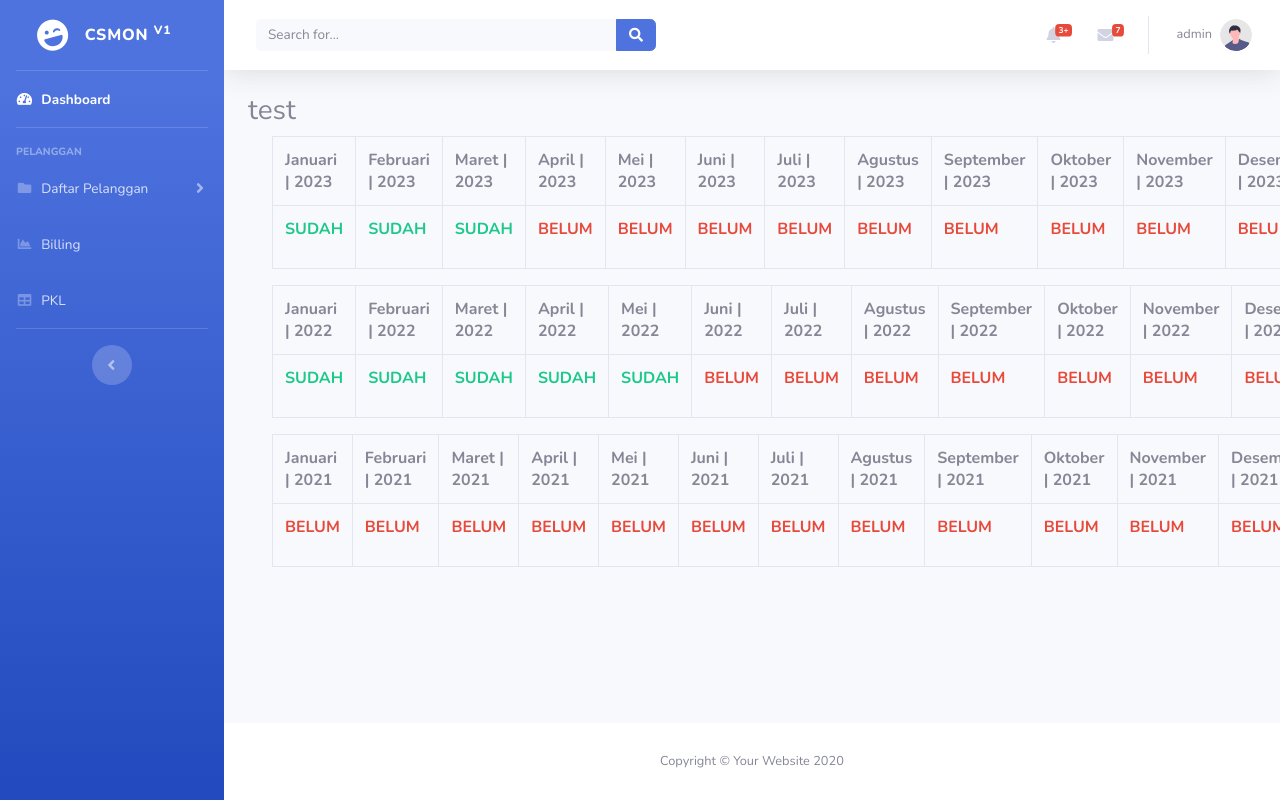
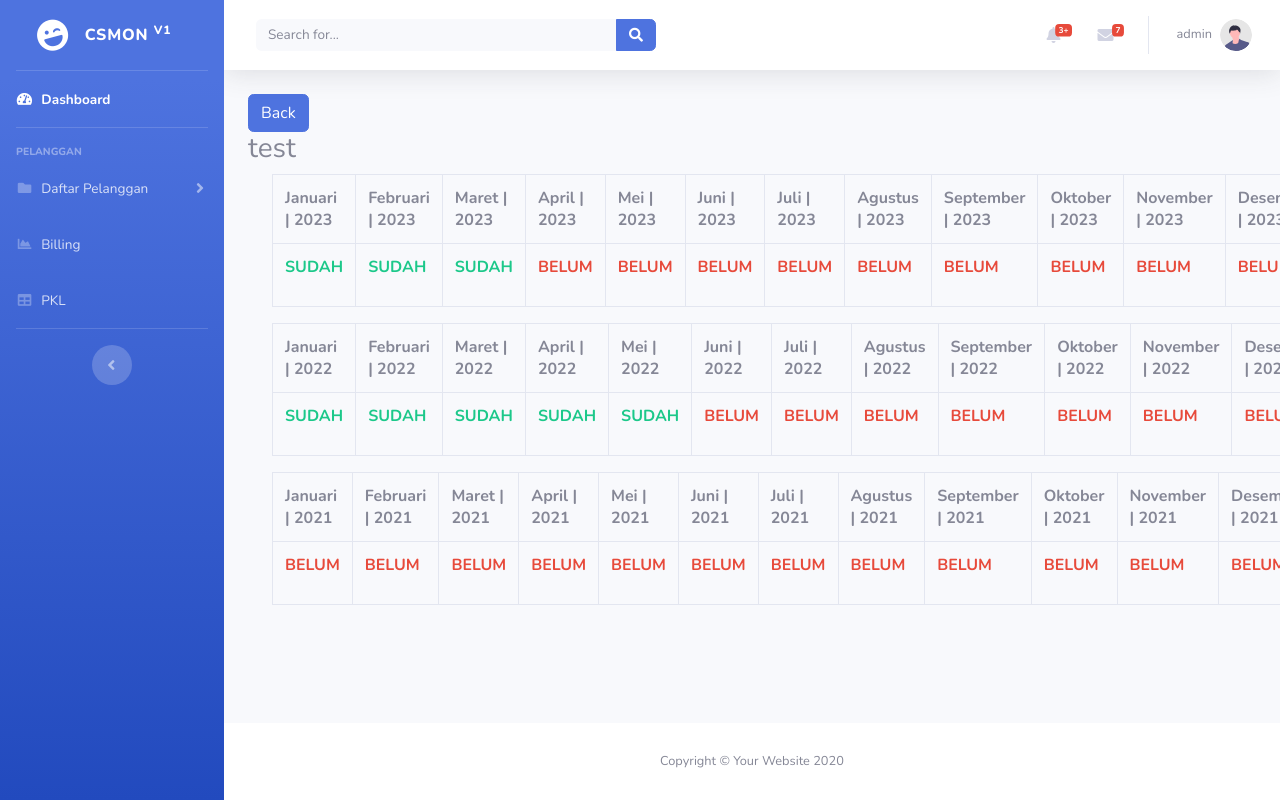
Before and after one commit to tuman45/CSMon, a PHP site: page /detail_pelanggan.php?id_pelanggan=1 in a window 1280 px wide. Run offline with PHP 8.4, Linux system fonts and the light colour scheme; a user stored in the database is signed in; data comes from the database, SQL or seed files in the repository.

Commit message:
add button back

```diff
--- a/detail_pelanggan.php
+++ b/detail_pelanggan.php
@@ -61,7 +61,7 @@ if (isset($_SESSION['name'])) {
 
                     <!-- Begin Page Content -->
                     <div class="container-fluid">
-
+                        <input type="button" class="btn btn-primary" value="Back" onClick="history.go(-1);">
                         <h3><?php echo $username; ?></h3>
                         <?php for ($tahun = date('Y'); $tahun >= date('Y') - 2; $tahun--) { ?>
                             <div class="container">
```
